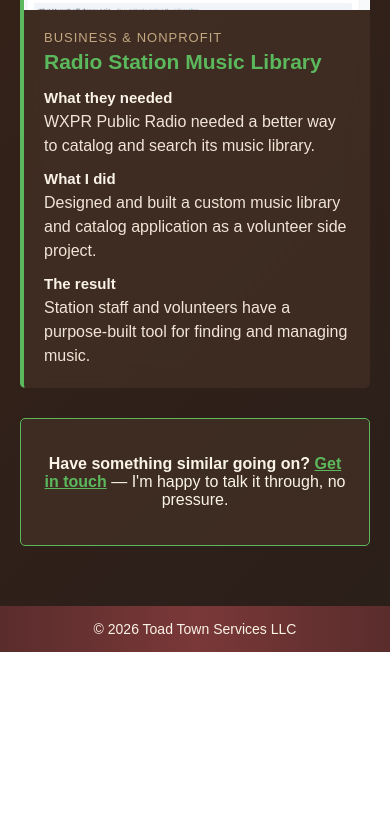
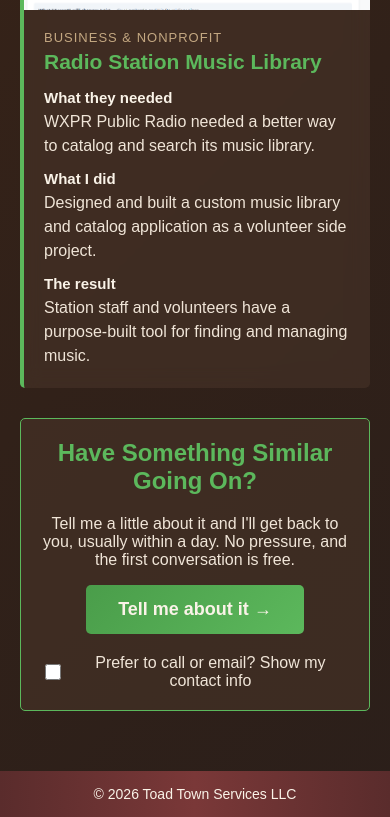
Before and after one commit to nickfish03/tts, an Eleventy site: page projects.njk in a window 390 px wide. Shown: the part 3376-4193 px from the top of the page. Before the commit the page ends 4028 px from the top, so only its background shows below. Built offline with nearby package versions, Linux system fonts and the light colour scheme; Eleventy itself is replaced by a stand-in of ours; files that its build step writes are made by us from their sources.

Commit message:
Projects: form-first call to action with contact reveal
Primary "Tell me about it" button goes to the contact form; a smaller
"Prefer to call or email?" checkbox reveals phone and email.

Co-Authored-By: Claude Opus 5.5 <noreply@anthropic.com>
Claude-Session: https://claude.ai/code/session_0188K1TEgLyWJmZKgskMxKfZ

```diff
--- a/projects.njk
+++ b/projects.njk
@@ -106,6 +106,24 @@ permalink: /projects/index.html
             border: 1px solid #5cb85c;
         }
         .cta a { color: #5cb85c; font-weight: bold; }
+        .cta p { color: #f0e5d8; }
+        .cta h2 { color: #5cb85c; margin-top: 0; }
+        .cta-btn {
+            display: inline-block;
+            background: linear-gradient(135deg, #4a9d4a 0%, #5cb85c 100%);
+            color: #faf3e8 !important;
+            text-decoration: none;
+            padding: 14px 32px;
+            border-radius: 5px;
+            font-size: 18px;
+        }
+        .cta-btn:hover { background: #6fd36f; color: #2b1f1a !important; }
+        .reveal-small { margin-top: 20px; color: #f0e5d8; }
+        .reveal-small label { cursor: pointer; display: inline-flex; align-items: center; gap: 8px; }
+        .reveal-small input[type="checkbox"] { width: 18px; height: 18px; accent-color: #5cb85c; cursor: pointer; }
+        .contact-details { display: none; margin-top: 12px; }
+        .contact-details.visible { display: block; }
+        .phone { font-size: 22px; font-weight: bold; color: #5cb85c; }
         footer {
             background: linear-gradient(90deg, #5a2c2c 0%, #7a3838 50%, #5a2c2c 100%);
             color: #faf3e8;
@@ -161,9 +179,41 @@ permalink: /projects/index.html
         </div>
 
         <div class="cta">
-            <p><strong>Have something similar going on?</strong> <a href="/contact.html">Get in touch</a> &mdash; I'm happy to talk it through, no pressure.</p>
+            <h2>Have Something Similar Going On?</h2>
+            <p>Tell me a little about it and I'll get back to you, usually within a day. No pressure, and the first conversation is free.</p>
+            <p><a class="cta-btn" href="/contact.html">Tell me about it &rarr;</a></p>
+            <div class="reveal-small">
+                <label>
+                    <input type="checkbox" id="revealContact" onchange="toggleContact()">
+                    Prefer to call or email? Show my contact info
+                </label>
+                <div class="contact-details" id="contactDetails">
+                    <div class="phone" id="phoneDisplay"></div>
+                    <p><strong>Email:</strong> <span id="emailDisplay"></span></p>
+                </div>
+            </div>
         </div>
     </div>
+
+    <script>
+        // Obfuscated contact information (base64 encoded to prevent basic scraping)
+        const encodedPhone = 'NzE1LTU3NS0xODQ0';
+        const encodedEmail = 'bmlja0B0b2FkdG93bnNlcnZpY2VzLmNvbQ==';
+
+        function toggleContact() {
+            const checkbox = document.getElementById('revealContact');
+            const details = document.getElementById('contactDetails');
+            if (checkbox.checked) {
+                const phone = atob(encodedPhone);
+                const email = atob(encodedEmail);
+                document.getElementById('phoneDisplay').innerHTML = '<a href="tel:' + phone.replace(/-/g, '') + '" style="color: inherit;">' + phone + '</a>';
+                document.getElementById('emailDisplay').innerHTML = '<a href="mailto:' + email + '" style="color: #5cb85c;">' + email + '</a>';
+                details.classList.add('visible');
+            } else {
+                details.classList.remove('visible');
+            }
+        }
+    </script>
 
     <footer>
         &copy; 2026 Toad Town Services LLC
```
